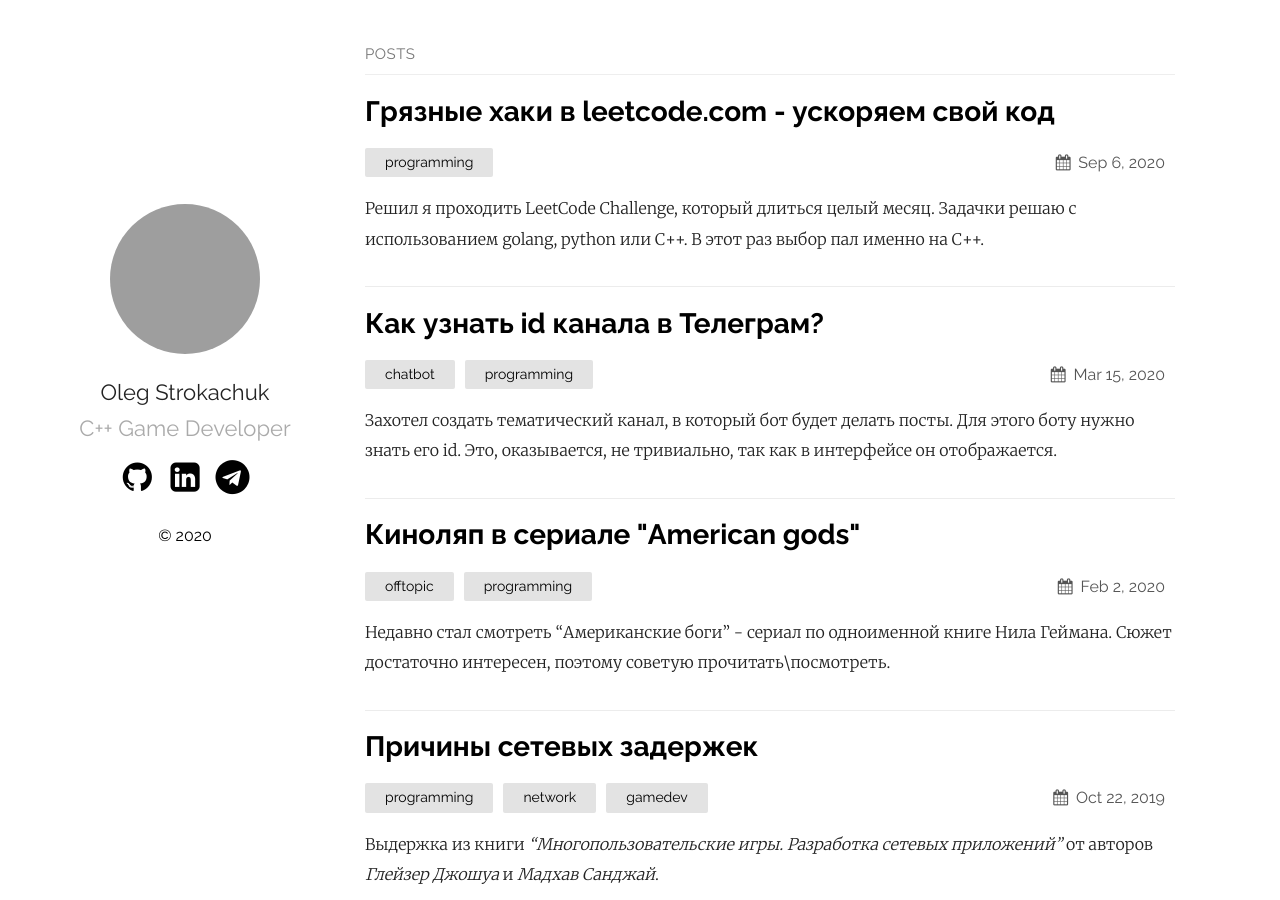
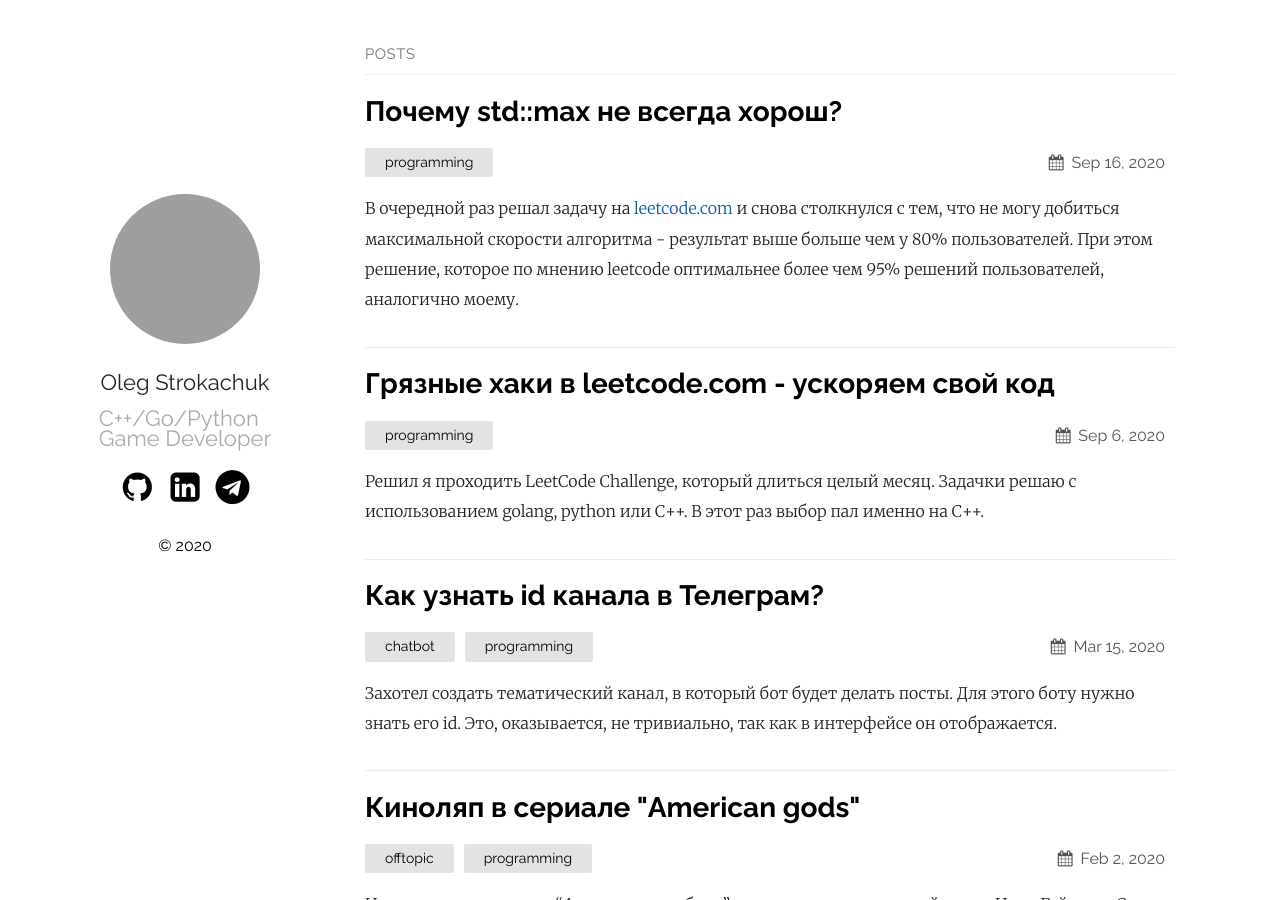
Before and after one commit to samarsault/plainwhite-jekyll, a Jekyll site: the page built from index.md, in a window 1280 px wide and 900 px high. Built offline with Jekyll 4.4.1, drawn with Linux system fonts in a browser that asks for light colours; some of the changed lines change nothing that is shown; grey boxes are pictures that could not be loaded.

Commit message:
Add post about disassemble

````diff
--- a/_config.yml
+++ b/_config.yml
@@ -2,7 +2,7 @@ title: "[zifter] tech blog"
 author: zifter
 email: zifter.ai@gmail.com
 description: > # this means to ignore newlines until "show_exerpts:"
-  "c++/python game developer from Minsk"
+  "C++/Go/Python/Game Developer from Minsk"
 show_excerpts: true # set to true to show excerpts on the homepage
 
 # Minima date format
@@ -11,7 +11,7 @@ sass:
   sass_dir: _sass
 plainwhite:
   name: Oleg Strokachuk
-  tagline: C++ Game Developer
+  tagline: C++/Go/Python<br/>Game Developer
   date_format: "%b %-d, %Y"
   sitemap: true # set to true to generate sitemap.xml content
   analytics_id: "UA-146773299-1"
@@ -20,7 +20,7 @@ plainwhite:
   # generate social links in footer
   social_links:
     twitter: zifter_ai
-    github:  zifter
+    github: zifter
     rss: rss
     linkedin: in/oleg-strokachuk-67061543/
     telegram: zifter_coder
--- /dev/null
+++ b/_posts/2020-09-16-max-disassemble.md
@@ -0,0 +1,114 @@
+---
+layout: post
+title: Почему std::max не всегда хорош?
+categories: [programming]
+tags: [c++]
+comments: true
+---
+
+В очередной раз решал задачу на [leetcode.com](leetcode.com) и снова столкнулся с тем, что не могу добиться максимальной скорости алгоритма - результат выше больше чем у 80% пользователей. При этом решение, которое по мнению leetcode оптимальнее более чем 95% решений пользователей, аналогично моему.
+
+**Как так?**<br/>
+Точный ответ я не дам. Скорей всего, это зависит от нагрузки на сервера\версии С++\компилятора\прямоты рук и фазы луны. Кто знает, буду рад услышать.
+
+Но пару эксперементов я провел, и нашел кое-что интересное. Вот исходный код [решения задачи](https://leetcode.com/problems/maximum-subarray/):
+```cpp
+#include <vector>
+#include <algorithm>
+
+class Solution {
+public:
+    int maxSubArray(vector<int>& nums) {
+        const int N = nums.size();
+        int prev = nums[0];
+        int maximum = prev;
+        for (int i = 1; i < N; i++)
+        {
+            prev = max(prev+nums[i], nums[i]);
+            maximum = max(prev, maximum);
+        }
+        return maximum;
+    }
+};
+```
+
+Я добился заветных 97% (жыве!) процентов, со следующим изменением:
+```cpp
+#include <vector>
+
+int mymax(int a, int b) {
+    if (a > b) {
+        return a;
+    }
+    return b;
+}
+
+#define max mymax
+
+class Solution {
+public:
+    int maxSubArray(vector<int>& nums) {
+        const int N = nums.size();
+        int prev = nums[0];
+        int maximum = prev;
+        for (int i = 1; i < N; i++)
+        {
+            prev = max(prev+nums[i], nums[i]);
+            maximum = max(prev, maximum);
+        }
+        return maximum;
+    }
+};
+```
+
+Как замена std::max могла так сильно повлиять в сторону ухудшения производительности?<br/>
+Достаточно взглянуть на сигнатуру функции максимума из стандарной библиотеки, чтобы понять что с ней не так:
+
+```cpp
+template< class T >
+const T& max( const T& a, const T& b );
+```
+
+Она работает c ссылками!
+
+Вот сравнение дисассемблерного кода двух этих функций. Они отличаются 2 функциями mov, которые, по факту, делают разыменование:
+```nasm
+mymax(int, int):
+        push    rbp     #
+        mov     rbp, rsp  #,
+        mov     DWORD PTR [rbp-4], edi    # a, a
+        mov     DWORD PTR [rbp-8], esi    # b, b
+        mov     eax, DWORD PTR [rbp-4]    # tmp84, a
+        cmp     eax, DWORD PTR [rbp-8]    # tmp84, b
+        jle     .L2       #,
+        mov     eax, DWORD PTR [rbp-4]    # _1, a
+        jmp     .L3       #
+.L2:
+        mov     eax, DWORD PTR [rbp-8]    # _1, b
+.L3:
+        pop     rbp       #
+        ret
+int const& std::max<int>(int const&, int const&):
+        push    rbp     #
+        mov     rbp, rsp  #,
+        mov     QWORD PTR [rbp-8], rdi    # __a, __a
+        mov     QWORD PTR [rbp-16], rsi   # __b, __b
+        mov     rax, QWORD PTR [rbp-8]    # tmp86, __a
+        mov     edx, DWORD PTR [rax]      # _1, *__a_5(D)
+        mov     rax, QWORD PTR [rbp-16]   # tmp87, __b
+        mov     eax, DWORD PTR [rax]      # _2, *__b_6(D)
+        cmp     edx, eax  # _1, _2
+        jge     .L5       #,
+        mov     rax, QWORD PTR [rbp-16]   # _3, __b
+        jmp     .L6       #
+.L5:
+        mov     rax, QWORD PTR [rbp-8]    # _3, __a
+.L6:
+        pop     rbp       #
+        ret
+```
+
+Учитывая, что алгоритм практически состоит из вызовов функции max, это можно хорошо сказаться на производительности при большом входном массиве.
+
+**Заключение**<br/>
+Всегда стоит проверять сигнатуру вызываемых функций, даже если это что-то настолько простое и знакомое, как функция определения максимума. И, если это разумно, написать свою более подходяющую в конкретном месте реализацию (go-way).
````
